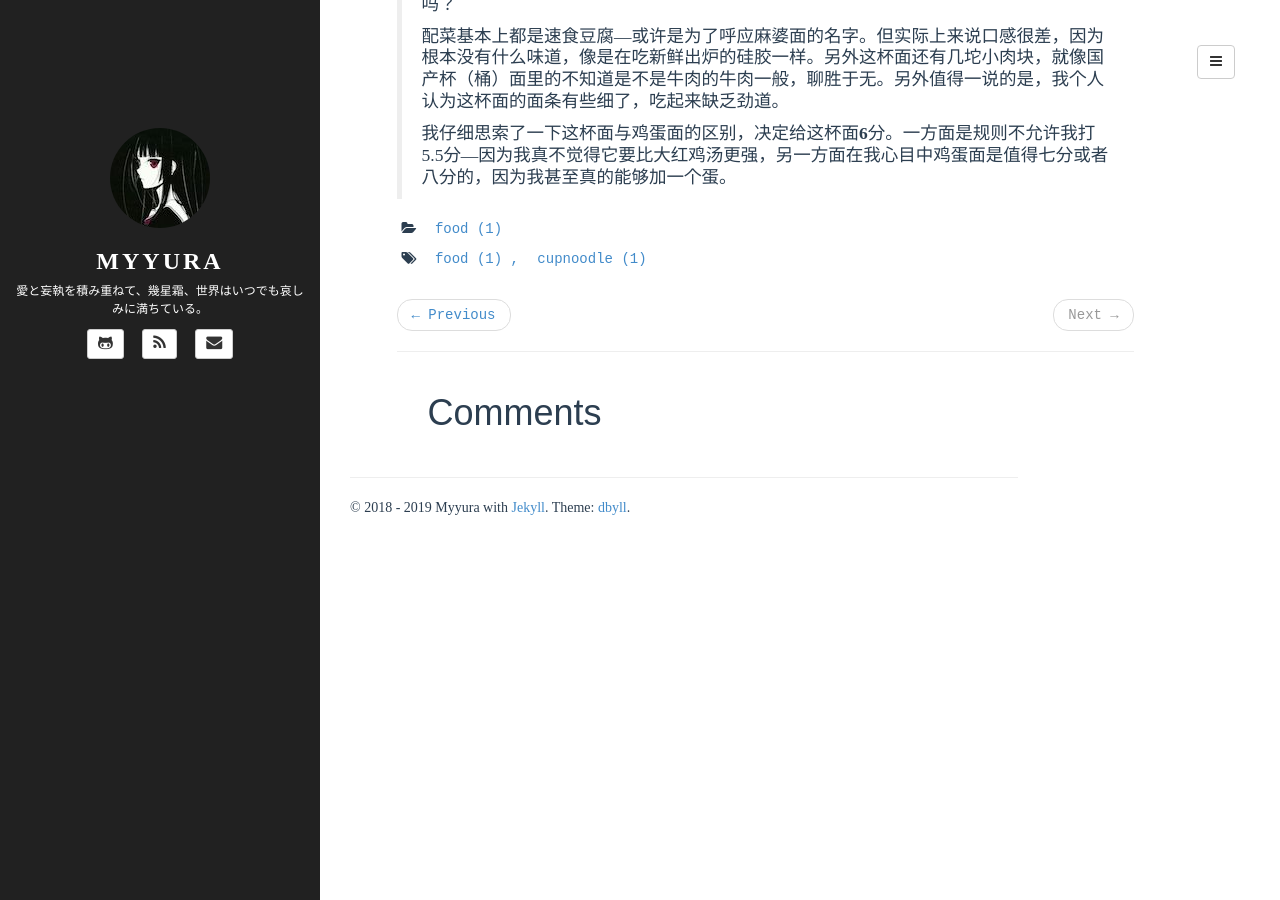
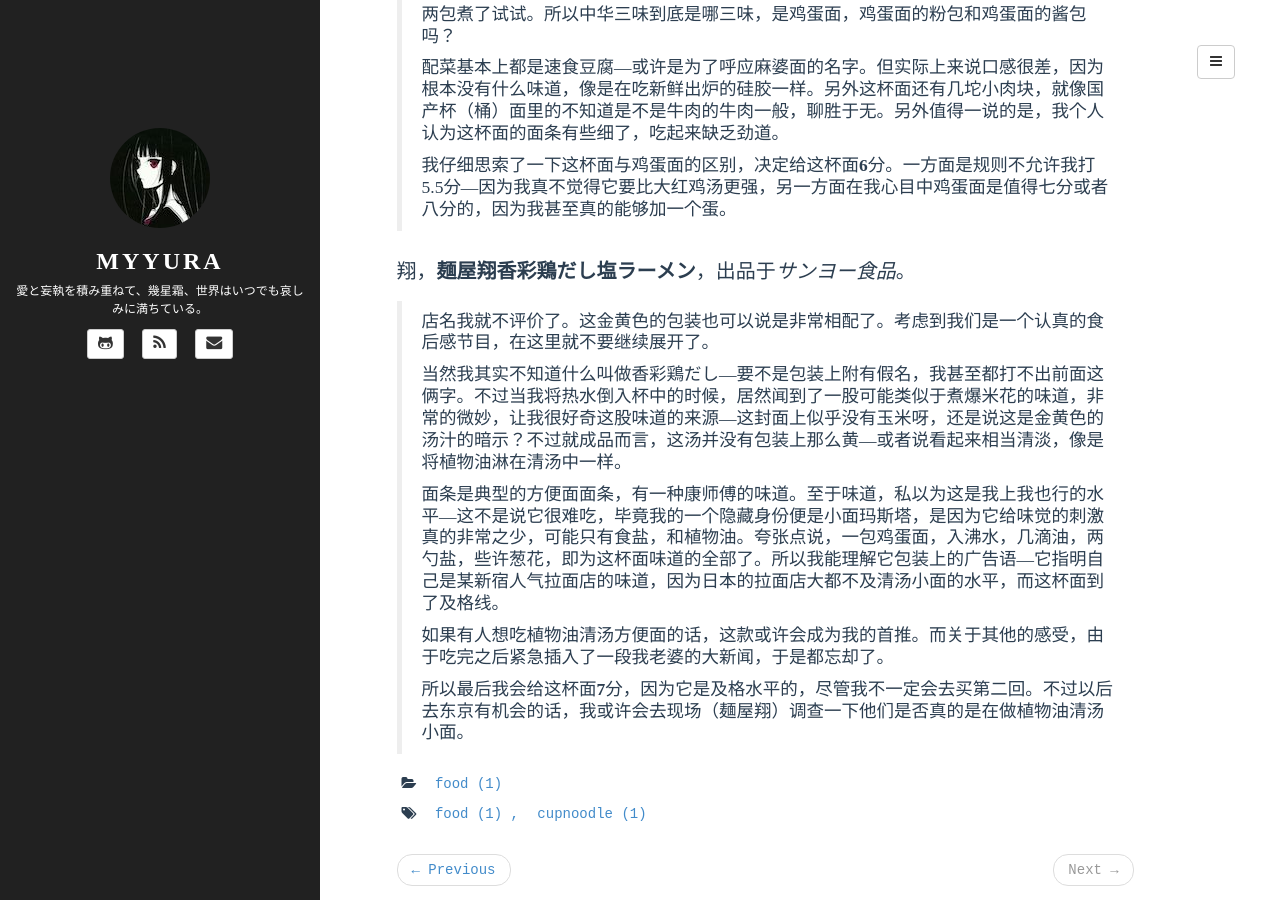
Before and after one commit to Myyura/myyura.github.io, a Jekyll site: the page built from _posts/food/2018-11-11-cupnoodle-japan-1.md, in a window 1280 px wide and 900 px high, scrolled down 4511 px. Built offline with Jekyll 4.4.1, drawn with Linux system fonts in a browser that asks for light colours; a script that is not in the unit is left out; comment, search, counter and statistics services are not loaded; some of the changed text lies outside the part shown.

Commit message:
麺屋翔香彩鶏だし塩ラーメン

```diff
--- a/_posts/food/2018-11-11-cupnoodle-japan-1.md
+++ b/_posts/food/2018-11-11-cupnoodle-japan-1.md
@@ -79,7 +79,7 @@
 > 面条本身的话，虽说是普通的杯面面条，但似乎要粗于市面平均水平，大于1.133倍左右。我个人也相对喜欢粗一点的，因为太细的面条总会给我一种没嘬完就会断，亦或者是过软的错觉。
 >
 > 配菜从种类上说包装图上是一模一样的---没那么绿的葱，吃起来像是橡皮筋的纤维以及吃起来像是泡椒臭干子的疑似肉类。这其实是许多拉面店的标准配置之一，但当他们做在速食包装的杯面中时，不得不说，实在是太辣鸡了，绝大多数时候都只能变成减分项，还不如换成两块豆腐呢。
-> s
+>
 > 不知道是因为我饿了，亦或者是上次黑沼泽地的体验实在是太差，这杯面的食感实际上意外的好。但理性的说，我觉得它不能够有着超过狂气乱切的分值---如果是再次购买，我无法一瞬间对这两者做出抉择。所以我会给这杯面**7**分。
 
 烫烫屯屯锟斤拷，乱码杯面，**スモークベーコンメープルスモークベーコン味**，出品于*日清*。
@@ -101,3 +101,15 @@
 > 配菜基本上都是速食豆腐---或许是为了呼应麻婆面的名字。但实际上来说口感很差，因为根本没有什么味道，像是在吃新鲜出炉的硅胶一样。另外这杯面还有几坨小肉块，就像国产杯（桶）面里的不知道是不是牛肉的牛肉一般，聊胜于无。另外值得一说的是，我个人认为这杯面的面条有些细了，吃起来缺乏劲道。
 >
 > 我仔细思索了一下这杯面与鸡蛋面的区别，决定给这杯面**6**分。一方面是规则不允许我打5.5分---因为我真不觉得它要比大红鸡汤更强，另一方面在我心目中鸡蛋面是值得七分或者八分的，因为我甚至真的能够加一个蛋。
+
+翔，**麺屋翔香彩鶏だし塩ラーメン**，出品于*サンヨー食品*。
+
+> 店名我就不评价了。这金黄色的包装也可以说是非常相配了。考虑到我们是一个认真的食后感节目，在这里就不要继续展开了。
+>
+> 当然我其实不知道什么叫做香彩鶏だし---要不是包装上附有假名，我甚至都打不出前面这俩字。不过当我将热水倒入杯中的时候，居然闻到了一股可能类似于煮爆米花的味道，非常的微妙，让我很好奇这股味道的来源---这封面上似乎没有玉米呀，还是说这是金黄色的汤汁的暗示？不过就成品而言，这汤并没有包装上那么黄---或者说看起来相当清淡，像是将植物油淋在清汤中一样。
+>
+> 面条是典型的方便面面条，有一种康师傅的味道。至于味道，私以为这是我上我也行的水平---这不是说它很难吃，毕竟我的一个隐藏身份便是小面玛斯塔，是因为它给味觉的刺激真的非常之少，可能只有食盐，和植物油。夸张点说，一包鸡蛋面，入沸水，几滴油，两勺盐，些许葱花，即为这杯面味道的全部了。所以我能理解它包装上的广告语---它指明自己是某新宿人气拉面店的味道，因为日本的拉面店大都不及清汤小面的水平，而这杯面到了及格线。
+>
+> 如果有人想吃植物油清汤方便面的话，这款或许会成为我的首推。而关于其他的感受，由于吃完之后紧急插入了一段我老婆的大新闻，于是都忘却了。
+>
+> 所以最后我会给这杯面**7**分，因为它是及格水平的，尽管我不一定会去买第二回。不过以后去东京有机会的话，我或许会去现场（麺屋翔）调查一下他们是否真的是在做植物油清汤小面。
```
